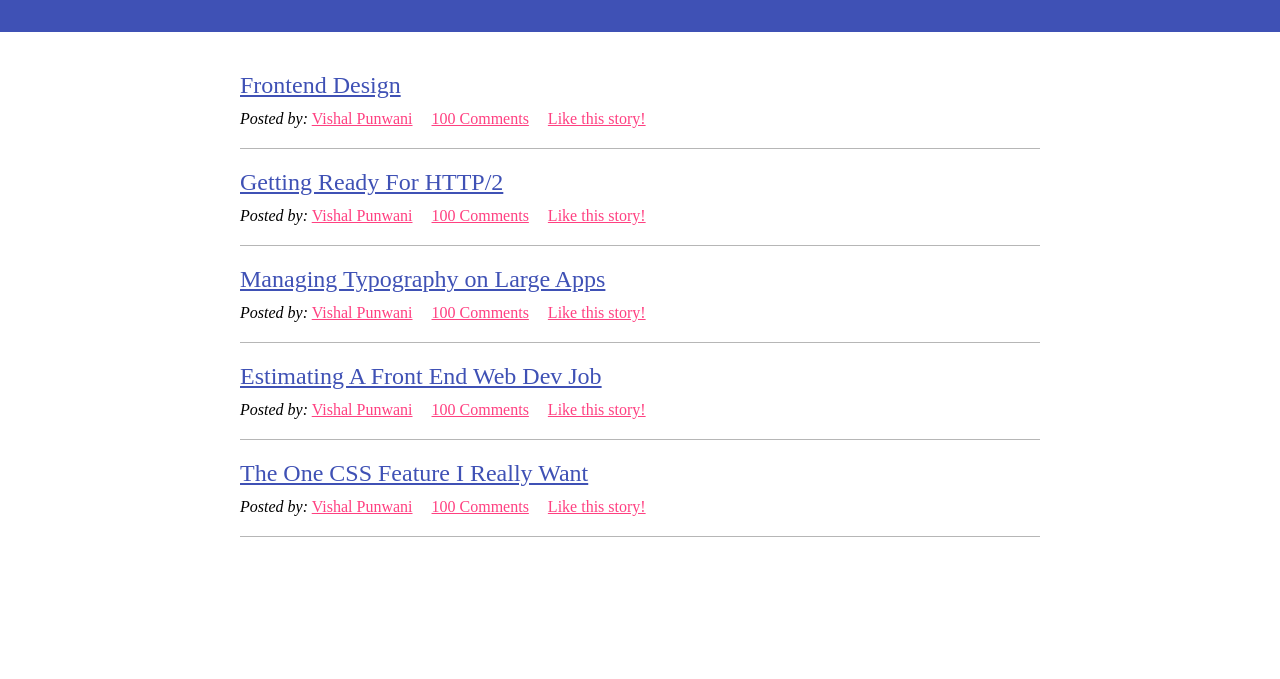
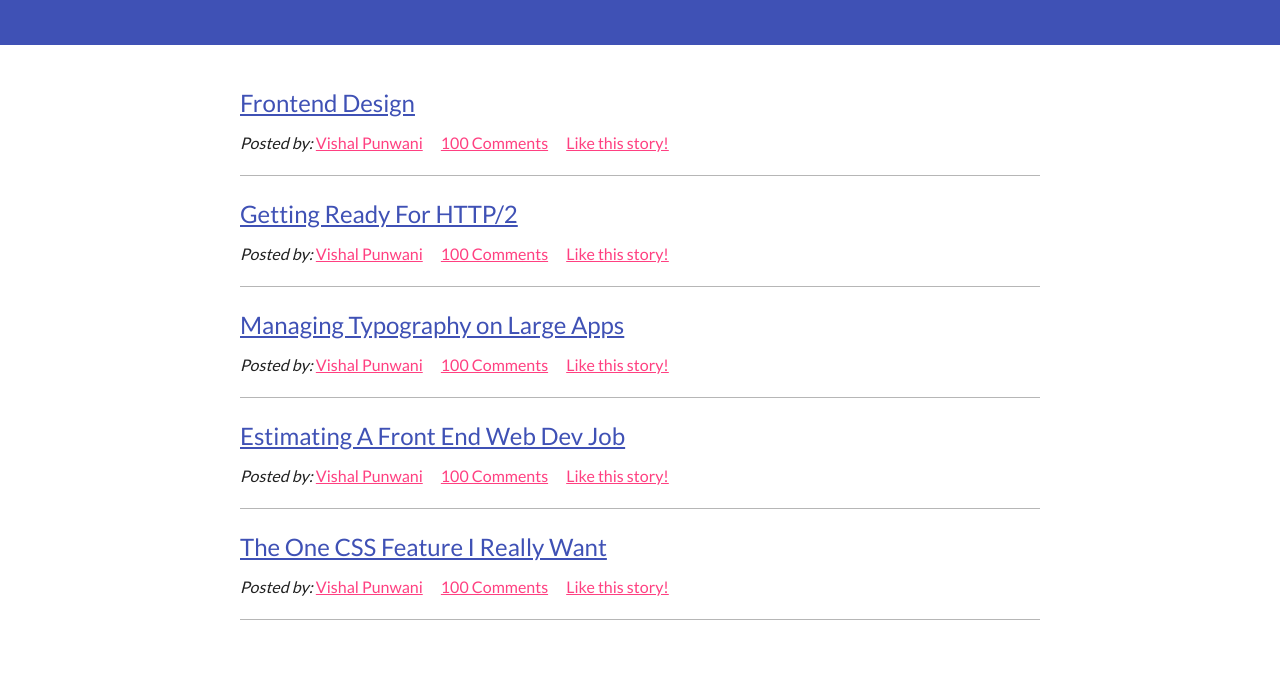
Before and after one commit to VishAlSahim/FrontEndNewsScreencast, a plain HTML site: page index.html in a window 1280 px wide. Shown: the part 121-800 px from the top of the page. Drawn offline with Linux system fonts and the light colour scheme.

Commit message:
Fixed fonts

```diff
--- a/index.html
+++ b/index.html
@@ -3,8 +3,8 @@
   <head>
       <title>Front-end News</title>
       <meta charset='utf-8' />
-      <link href="https://fonts.googleapis.com/css?family=Montserrat" rel="stylesheet">
-      <link href="https://fonts.googleapis.com/css?family=Lato" rel="stylesheet">
+      <link rel="stylesheet" href="https://fonts.googleapis.com/css?family=Montserrat" />
+      <link rel="stylesheet" href="https://fonts.googleapis.com/css?family=Lato" />
       <link rel='stylesheet' href='normalize.css' />
       <link rel='stylesheet' href='main.css' />
   </head>
--- a/main.css
+++ b/main.css
@@ -14,7 +14,10 @@ Gray (light): #b6b6b6*
 *****/
 
 body {
-
+  color: #212121;
+  font-family: 'Lato', sans-serif;
+  font-size: 16px;
+  line-height: 1.5;
 }
 
 .hero {
```
